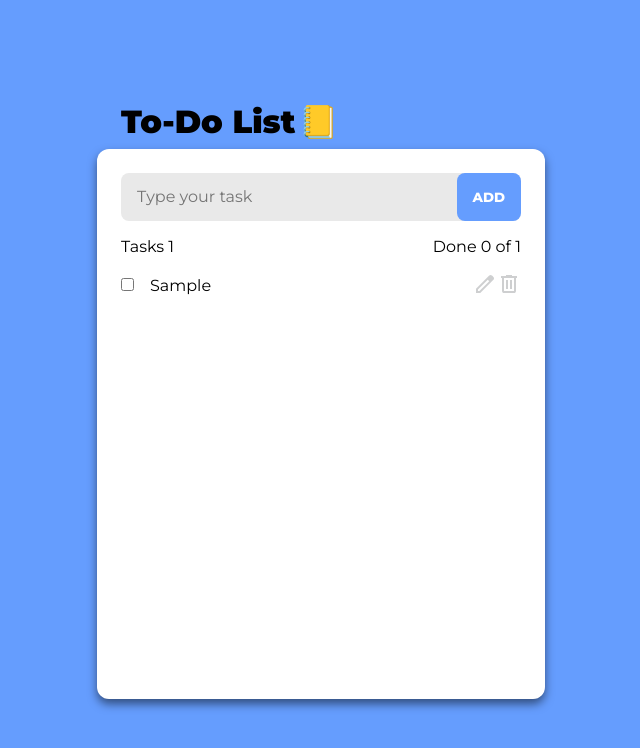
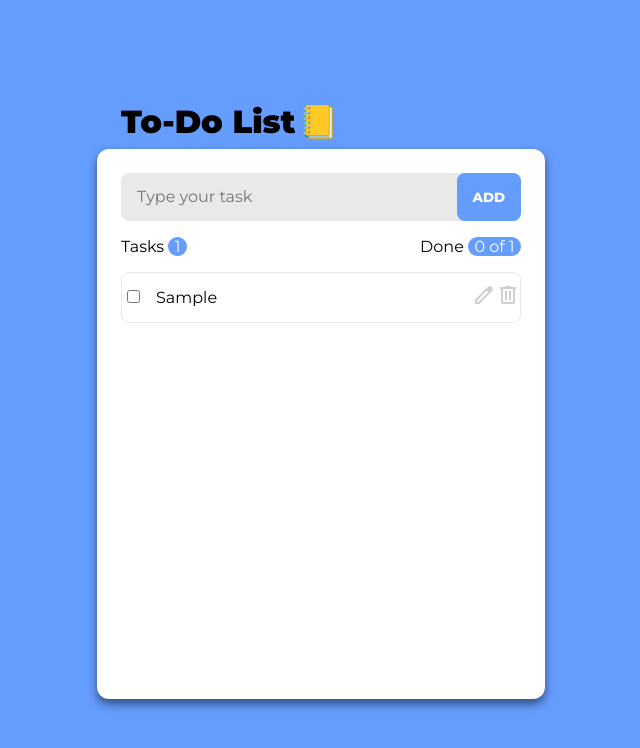
Before and after one commit to Sugeex/todo-list-react, a React (Vite) app: page / in a window 1280 px wide. Both pictures are taken after typing "Sample" into the empty fields and a click on the button "ADD". Shown: the top 748 px of the page, without its empty margins (319-959 px from the left). Built offline with nearby package versions, Linux system fonts and the light colour scheme.

Commit message:
style: added style

```diff
--- a/src/components/TodoCount/TodoCount.css
+++ b/src/components/TodoCount/TodoCount.css
@@ -7,3 +7,10 @@
 .amountT>span{
     font-size: 1rem;
 }
+
+.amountNumber{
+    background-color: #659dfe;
+    color: white;
+    padding: 0 0.4rem;
+    border-radius: 1rem;
+}
--- a/src/components/TodoCount/TodoCount.jsx
+++ b/src/components/TodoCount/TodoCount.jsx
@@ -6,11 +6,11 @@ export default function TodoCount({ counter }) {
     <div className="counterCont">
       <div className="amountT">
         <span>Tasks </span>
-        <span>{counter.length}</span>
+        <span className='amountNumber'>{counter.length}</span>
       </div>
       <div className='amountT'>
         <span>Done </span>
-        <span>
+        <span className='amountNumber'>
           {complit} of {counter.length}
         </span>
       </div>
--- a/src/components/TodoItem/itemTodo.css
+++ b/src/components/TodoItem/itemTodo.css
@@ -3,9 +3,15 @@
     justify-content: space-between;
     align-items: center;
     word-break: break-all;
+    border: 1px solid #e9e9e9;
+    border-radius: 0.5rem;
 }
 .itemList>label, input{
     cursor: pointer;
+}
+.itemList>label{
+    width: 90%;
+    padding: 15px 5px;
 }
 
 .checkTodo{
```
